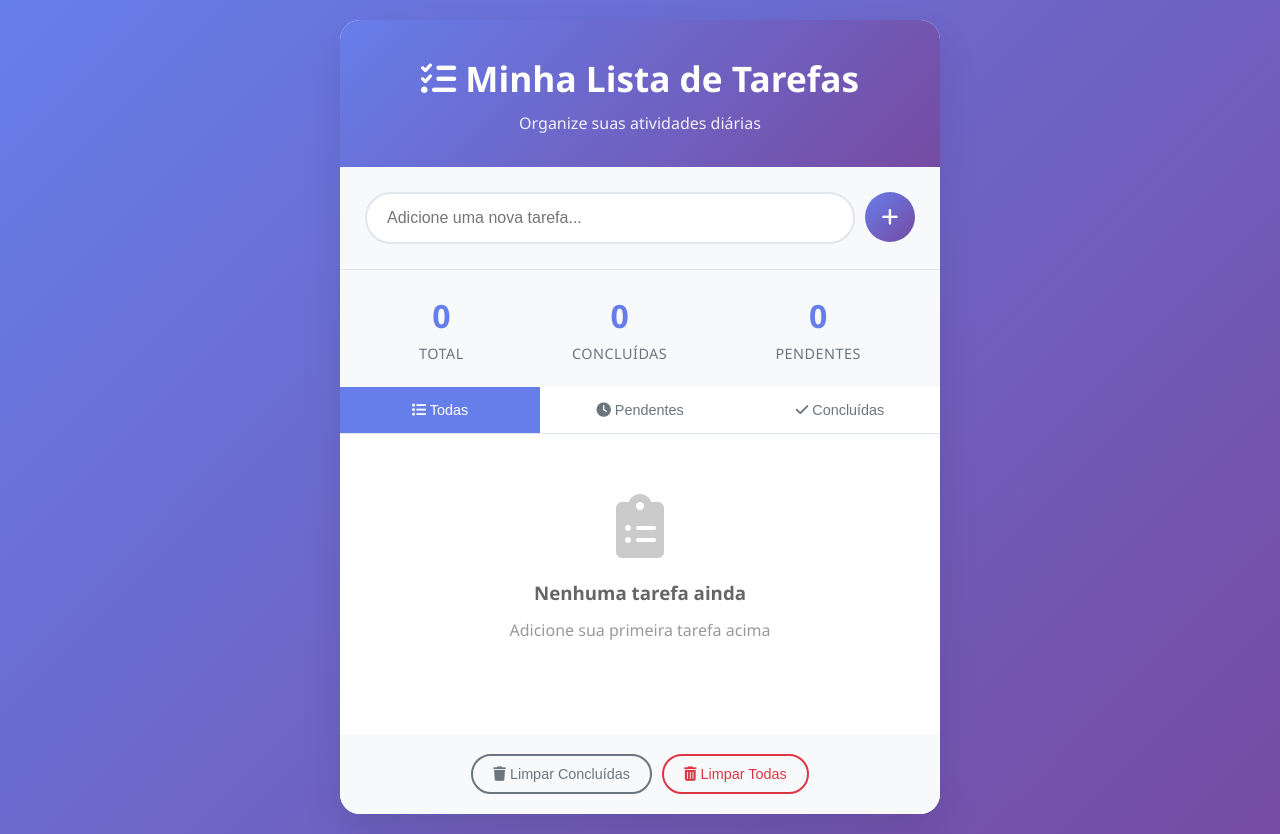
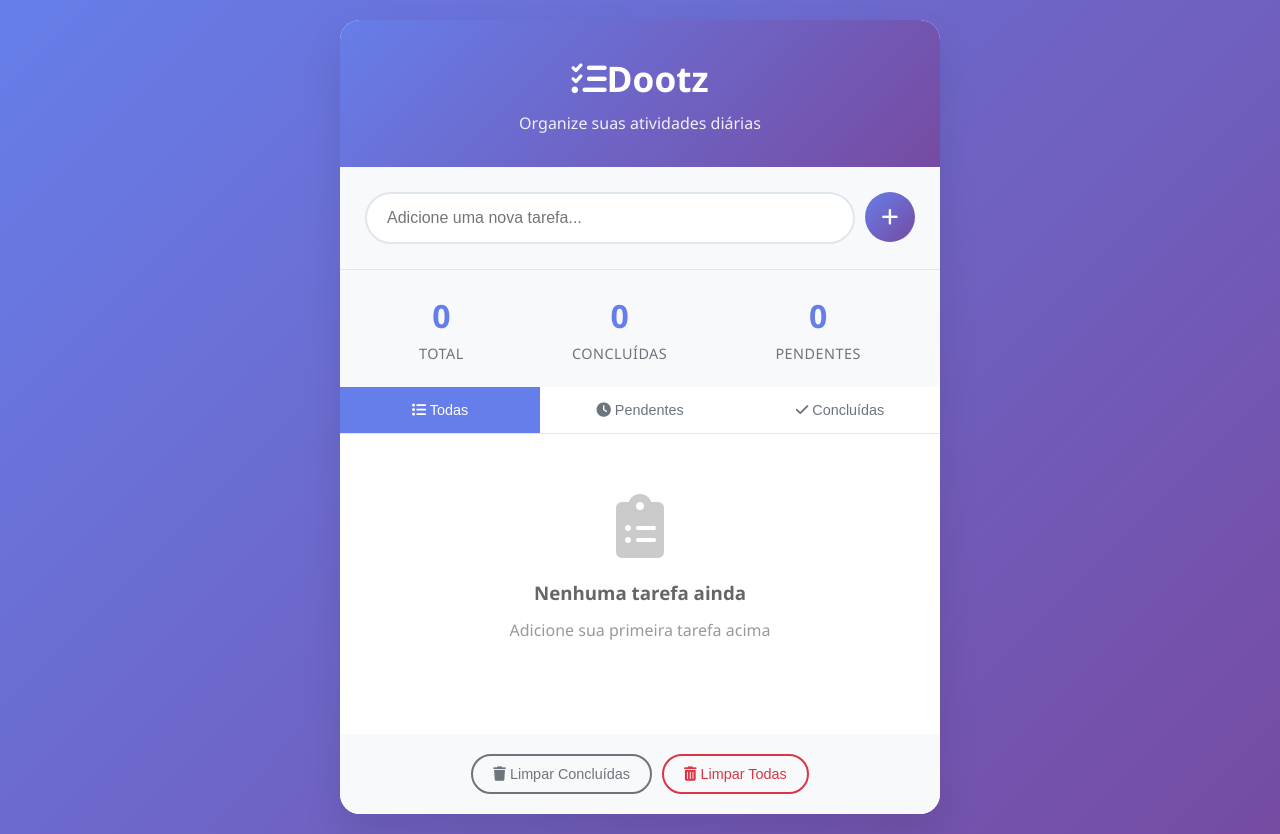
Before and after one commit to gustavolucasdev/to-do-list, a plain HTML site: page index.html in a window 1280 px wide. Drawn offline with Linux system fonts and the light colour scheme.

Commit message:
Update name

```diff
--- a/index.html
+++ b/index.html
@@ -13,7 +13,7 @@
     <div class="container">
         <div class="todo-app">
             <header class="header">
-                <h1><i class="fas fa-tasks"></i> Minha Lista de Tarefas</h1>
+                <h1><i class="fas fa-tasks"></i>Dootz</h1>
                 <p class="subtitle">Organize suas atividades diárias</p>
             </header>
 
```
